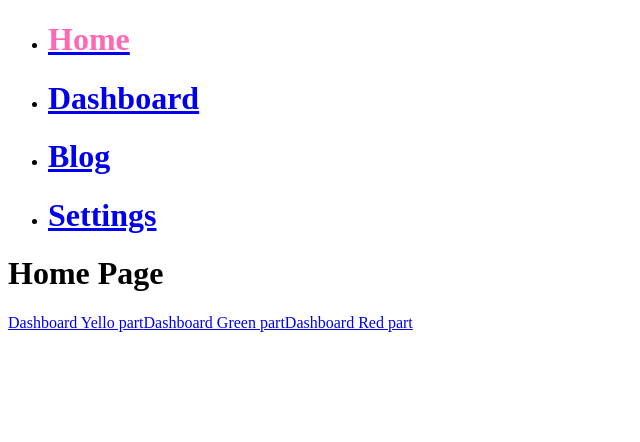
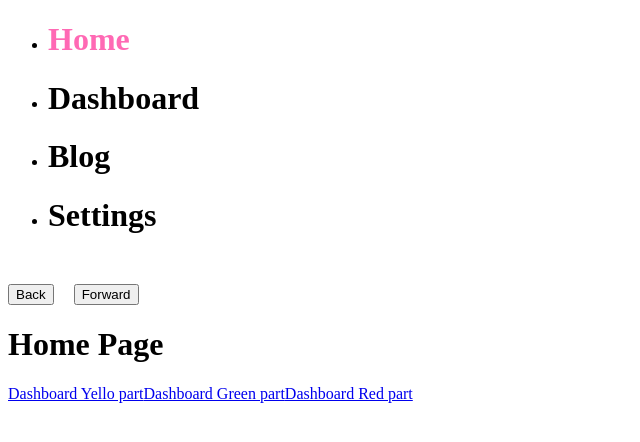
Before and after one commit to Rimao416/nextjs, a Next.js app: page / in a window 1280 px wide. Shown: the top 442 px of the page, without its empty margins (0-640 px from the left). Built offline with nearby package versions, Linux system fonts and the light colour scheme.

Commit message:
04_UseRouter

```diff
--- a/components/header.tsx
+++ b/components/header.tsx
@@ -1,34 +1,57 @@
 "use client";
-import Link from "next/link";
 import { usePathname } from "next/navigation";
+import { useRouter } from "next/navigation";
 import React from "react";
 
 function Header() {
   const pathname = usePathname();
+  const router = useRouter();
   return (
     <div>
       <ul id="nav">
         <li className="nav-link">
-          <Link href={"/"}>
-            <h1 data-name="home" className={pathname === "/" ? "active" : ""}>Home</h1>
-          </Link>
+          <span onClick={() => router.push("/")}>
+            <h1 data-name="home" className={pathname === "/" ? "active" : ""}>
+              Home
+            </h1>
+          </span>
         </li>
         <li className="nav-link">
-          <Link href={"/dashboard"}>
-            <h1 data-name="dashboard" className={pathname === "/dashboard" ? "active" : ""}>Dashboard</h1>
-          </Link>
+          <span onClick={() => router.push("/dashboard")}>
+            <h1
+              data-name="dashboard"
+              className={pathname === "/dashboard" ? "active" : ""}
+            >
+              Dashboard
+            </h1>
+          </span>
         </li>
         <li className="nav-link">
-          <Link href={"/blog"}>
-            <h1 data-name="blog" className={pathname === "/blog" ? "active" : ""}>Blog</h1>
-          </Link>
+          <span onClick={() => router.push("/blog")}>
+            <h1
+              data-name="blog"
+              className={pathname === "/blog" ? "active" : ""}
+            >
+              Blog
+            </h1>
+          </span>
         </li>
         <li className="nav-link">
-          <Link href={"/dashboard/settings"}>
-            <h1 data-name="settings" className={pathname === "/dashboard/settings" ? "active" : ""}>Settings</h1>
-          </Link>
+          <span onClick={() => router.push("/dashboard/settings")}>
+            <h1
+              data-name="settings"
+              className={pathname === "/dashboard/settings" ? "active" : ""}
+            >
+              Settings
+            </h1>
+          </span>
         </li>
       </ul>
+      <div style={{marginTop:"50px",display:"flex",columnGap:"20px"}}>
+
+      <button onClick={() => router.back()}>Back</button>
+      <button onClick={() => router.forward()}>Forward</button>
+      </div>
     </div>
   );
 }
```
Also changed, not shown: 1 other file (tests, documents, lock files or other folders).
